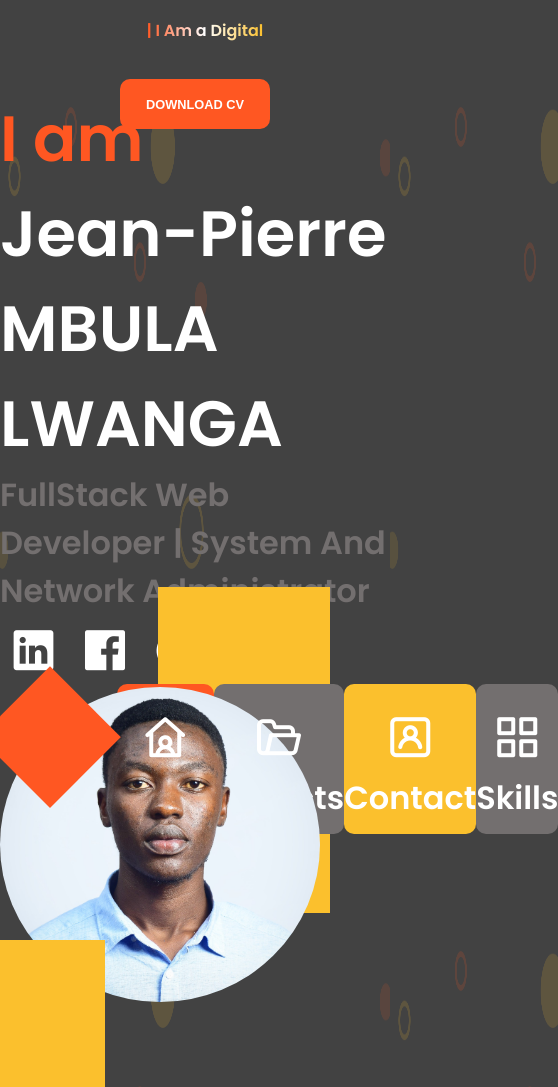
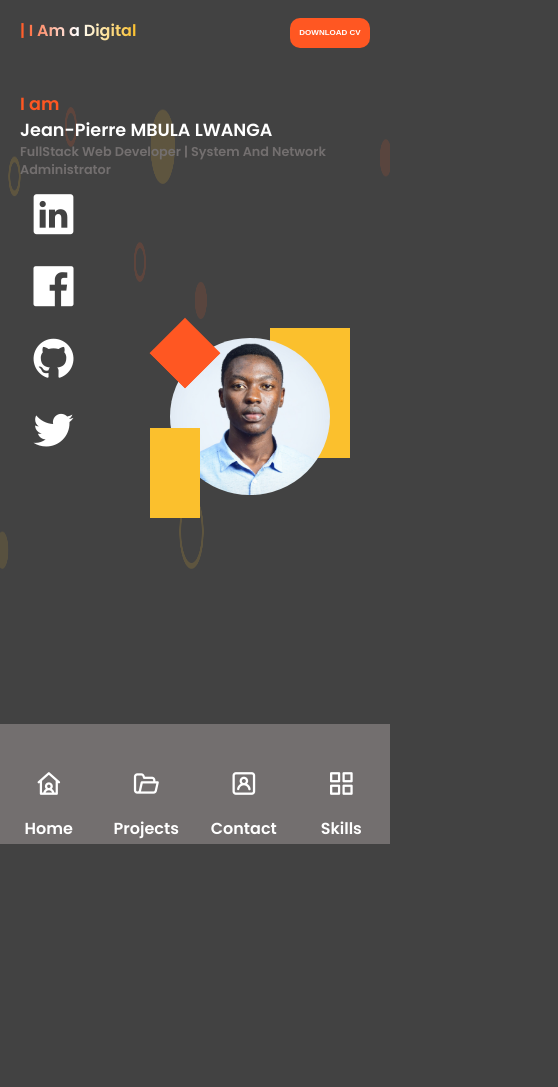
Before and after one commit to Zozer253/Portoflio_Project, a plain HTML site: page index.html in a window 390 px wide. Shown: the whole page, 558 px wide, since content can reach past the window. After the commit the page ends 874 px from the top, so only its background shows below. Drawn offline with nearby package versions, Linux system fonts and the light colour scheme.

Commit message:
Responsive Web

```diff
--- a/app.js
+++ b/app.js
@@ -59,3 +59,7 @@ function nextImage(direction) {
   }
   project[ind].classList.remove('hidden-card')
 }
+
+setInterval(() => {
+  nextImage("next");
+}, 5000);
--- a/style.css
+++ b/style.css
@@ -119,6 +119,7 @@ a:hover {
     right: 0;
     bottom: 10px;
     margin: auto;
+    background: var(--gris);
 
 }
 
@@ -133,6 +134,10 @@ a:hover {
     flex-direction: column;
     align-items: center;
     justify-content: center;
+}
+
+.footer div:hover {
+    background: var(--orange);
 }
 
 .footer div i {
@@ -210,6 +215,10 @@ a:hover {
     width: 20rem;
     border-radius: 50%;
     z-index: 1;
+}
+
+.footer4 , .footer3 , .footer2, .footer1 {
+    background: none;
 }
 
 /*PROJECT CSS*/
@@ -290,35 +299,159 @@ button.view {
 }
 
 
+/* Contact Page */
+
 
 
 
 @media (max-width: 900px) {
     body {
         background-color: var(--blackgris);
+        height: 100%;
     }
 
     .container {
-        width: 100%;
+        width: 80%;
         display: flex;
+        justify-content: center;
         flex-direction: column;
+        align-items: center;
+        gap: 50px;
+        position: relative;
+        margin-left: 20px;
+        margin-right: 20px;
     }
 
     .download {
-        font-size: 0.8rem;
+        font-size: 0.5rem;
         text-align: center;
-        top: 10%;
-        position: absolute;
-        transform: translate(-50%, -50%);
+        width: 80px;
+        height: 30px;
+        margin-top: 5px;
       }
 
 
     .hero-title {
         font-size: 1rem;
+        margin-left: 20px;
     }
 
+    .iam, .name{
+        font-size: 1.1rem;
+    }
+
+    .my-title{
+        font-size: 0.8rem;
+    }
+
+
+
     .hero {
+        width: 100%;
+        flex-direction: row;
+        justify-content: space-between;
+    }
+
+    .image-side {
+        width: 100px;
+        height: 180px;
+        position: absolute;
+        top: 280%;
+        right: 20%;
+
+    }
+
+    .orange-triangle {
+        width: 10px;
+        height: 20px;
+        background: var(--orange);
+        border-top: 50px solid transparent;
+        border-right: 50px solid var(--orange);
+        top: -10px;
+        left: -10px;
+    }
+    .bigyelow-triangle{
+        width: 80px;
+        height: 130px;
+        top: -10px;
+        right: -80px;
+    }
+
+
+    .yelow-triangle {
+        width: 50px;
+        height: 90px;
+        left: -20px;
+    }
+
+    .image-side img {
+        width: 10rem;
+    }
+
+    .projectCOntainer {
+        display: flex;
         flex-direction: column;
-        justify-content: center;
+    }
+
+    button.view{
+        position: relative;
+    }
+
+    .hidden-card {
+        display: none;
+    }
+
+    .footer {
+        width: 100%;
+        height: 120px;
+        /* top: -650px; */
+        bottom: 0px;
+        background: var(--gris);
+    }
+
+    .footer div i{
+        font-size: 1.7rem;
+    }
+
+    .footer4 , .footer3 , .footer2, .footer1 {
+        background: none;
+    }
+
+    .footer div a {
+        font-size: 1rem;
+    }
+
+    .social-media {
+        position: absolute;
+        display: flex;
+        flex-direction: column;
+        font-size: 0.5em;
+    }
+
+    .social-media a {
+        font-size: 0.2rem;
+    }
+
+    .bigContainerproject .uil{
+        font-size: 3em;
+    }
+
+    .projectdescription h1{
+        font-size: 1.3em;
+        padding-left: 0px;
+    }
+
+    .projectdescription p {
+        font-size: 0.5em;
+        padding-left: 2px;
+        margin-top: 0px;
+    }
+
+    .projectCOntainer {
+        height: 400px;
+    }
+
+    button.view {
+        bottom: 10%;
     }
 }
```
Also changed, not shown: contact.html (+3 -0 lines).
